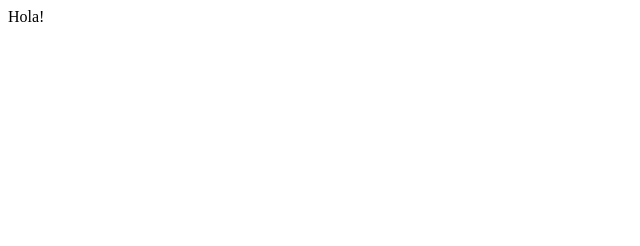
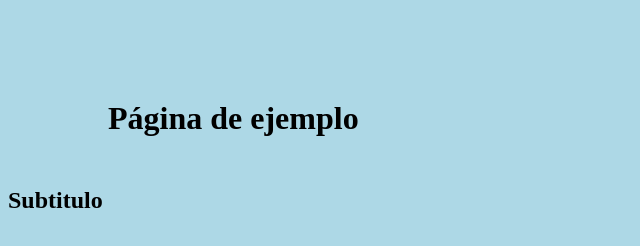
Before and after one commit to mesague/Practicas-con-video, a plain HTML site: page modelo de caja/especificidad y hoja de reset/index.html in a window 1280 px wide. Shown: the whole page, without its empty margins (0-640 px from the left). Drawn offline with Linux system fonts and the light colour scheme.

Commit message:
ejercicio modelo caja y reset

```diff
--- a/modelo de caja/especificidad y hoja de reset/css/main.css
+++ b/modelo de caja/especificidad y hoja de reset/css/main.css
@@ -0,0 +1,11 @@
+body {
+    background-color: lightblue;
+}
+
+
+.title {
+    margin-top: 100px;
+    margin-bottom: 50px;
+    margin-left: 100px;
+    margin-right: 50px;
+}
--- a/modelo de caja/especificidad y hoja de reset/index.html
+++ b/modelo de caja/especificidad y hoja de reset/index.html
@@ -3,9 +3,12 @@
 <head>
   <meta charset="UTF-8">
   <meta name="viewport" content="width=device-width, initial-scale=1.0">
+  <link rel="stylesheet" href="./css/reset">
+  <link rel="stylesheet" href="./css/main.css">
   <title>Especificidad y hoja de reset</title>
 </head>
 <body>
-    Hola!
+  <h1 class="title">Página de ejemplo</h1>
+  <h2>Subtitulo</h2>
 </body>
 </html>
```
Also changed, not shown: 1 other file.
